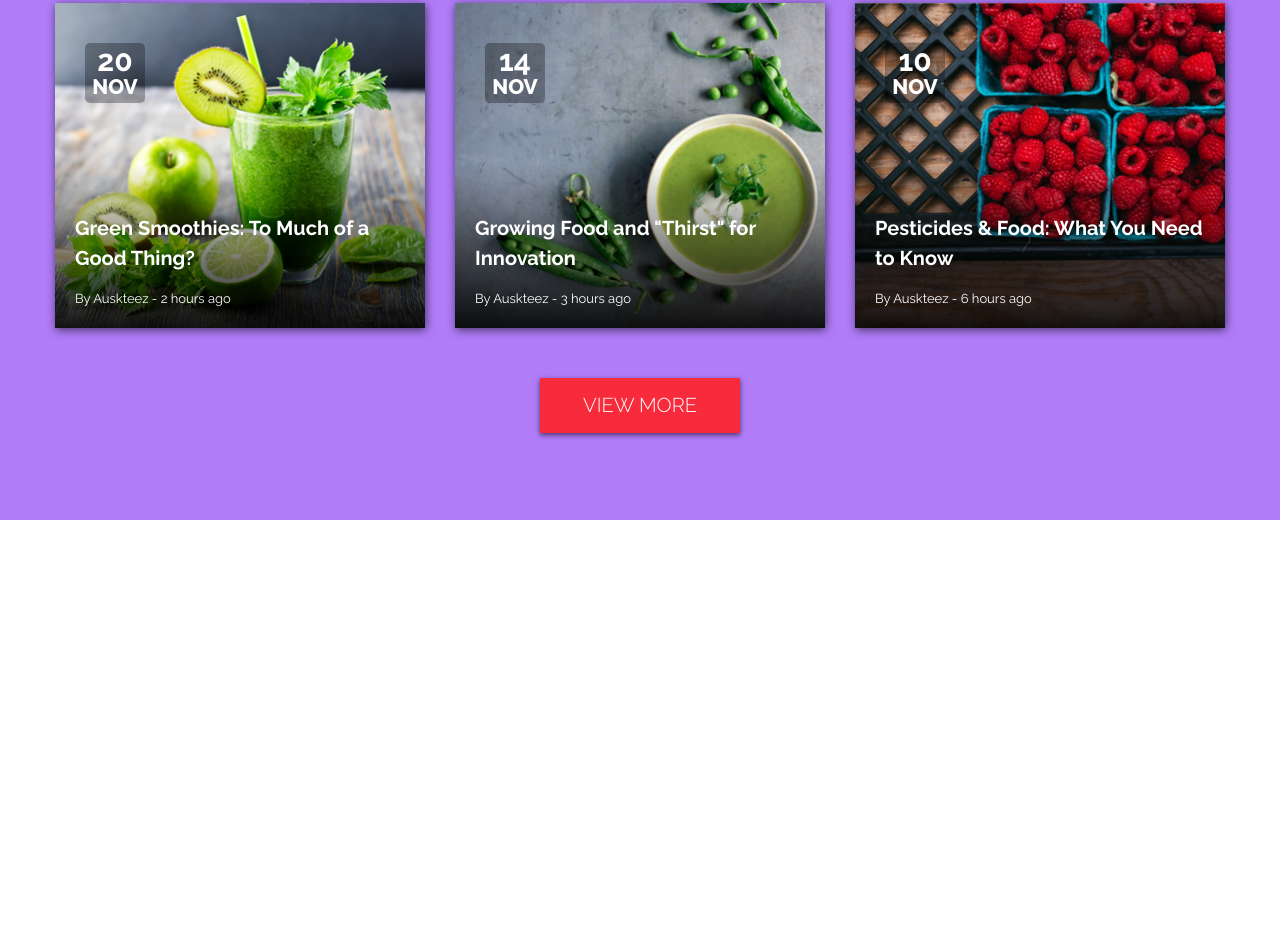
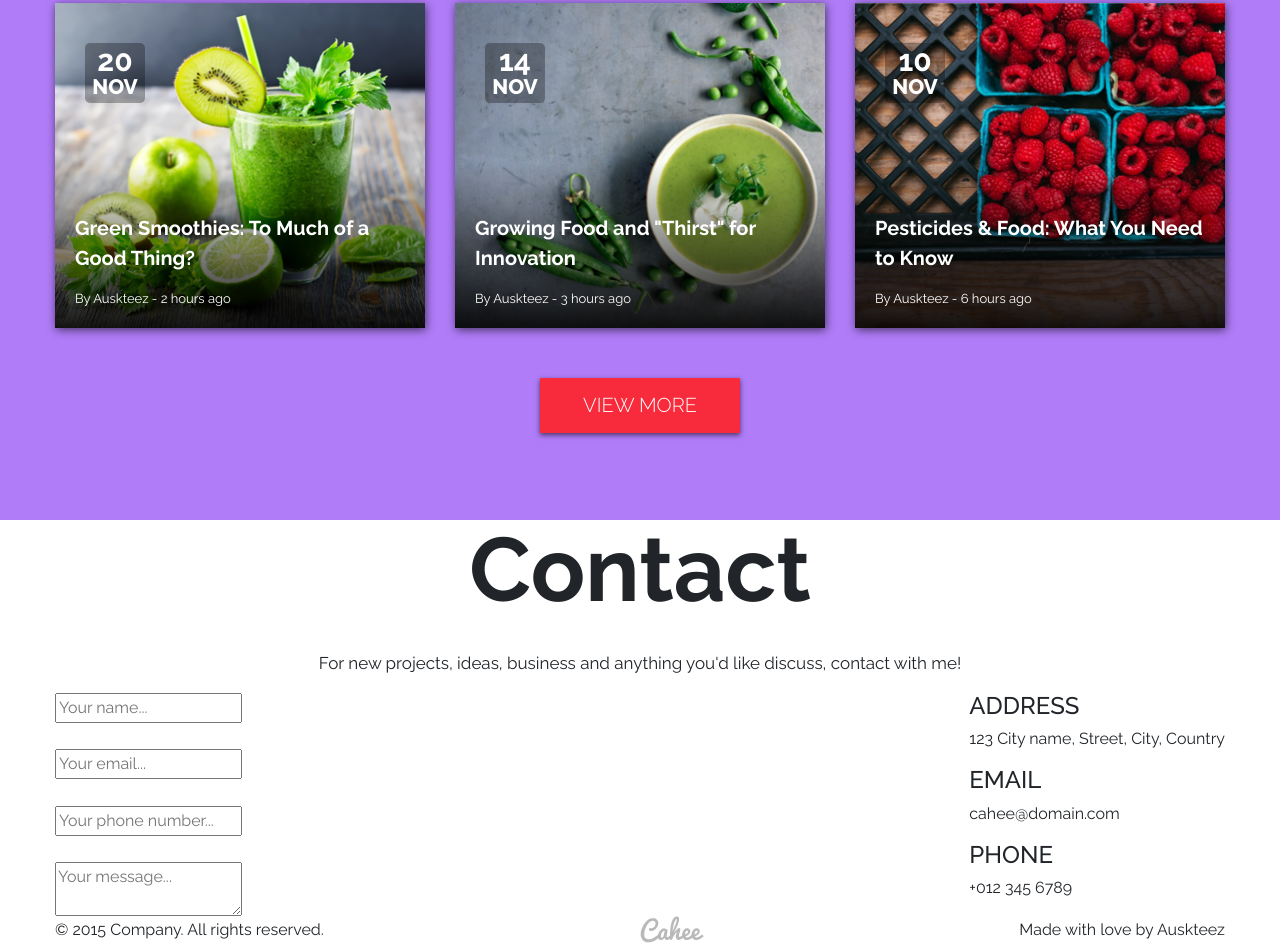
Before and after one commit to serafia/weekly-webdev-challenge-2, a website: page index.html in a window 1280 px wide. Shown: the part 4670-5613 px from the top of the page. Before the commit the page ends 5190 px from the top, so only its background shows below. Drawn offline with nearby package versions, Linux system fonts and the light colour scheme.

Commit message:
Modify index.html

```diff
--- a/index.html
+++ b/index.html
@@ -122,7 +122,7 @@
 				<p class="subscribe-box_p">Dolor sit amet, consectetur adipisicing elit, sed do eiusmod
 				tempor incididunt ut labore et dolore magna aliqua. Ut enim ad minim veniam.</p>
 				<form class="subscribe-box_form">
-					<input class="subscribe-box_form-input" type="email" name="email" placeholder="Your email adress..." required>
+					<input class="subscribe-box_form-input" type="email" name="email" placeholder="Your email adress..." autocomplete="off" required>
 					<button type="submit" class="btn subscribe-box_form-btn">subscribe</button>
 				</form>
 			</div>
@@ -180,13 +180,39 @@
 	</section>
 
 <!-- Contact -->
-	<section id="contact">
-		<div class="container"></div>
+	<section id="contact" class="contact-to-us">
+		<div class="container">
+			<div class="text-center contact-text">
+				<h2 class="head2">Contact</h2>
+				<p class="paragraf contact-text_p">For new projects, ideas, business and anything you'd like discuss, contact with me!</p>
+			</div>
+			<div class="d-flex justify-content-between  contact-box">
+				<form class="d-flex flex-column justify-content-between contact-box_form">
+					<input class="contact-box_form-input" type="text" name="name" placeholder="Your name..." autocomplete="off" required>
+					<input class="contact-box_form-input" type="email" name="email" placeholder="Your email..." autocomplete="off" required>
+					<input class="contact-box_form-input" type="tel" name="phone" placeholder="Your phone number..." autocomplete="off" required>
+					<textarea class="contact-box_form-textarea" name="message" placeholder="Your message..." autocomplete="off" required></textarea>
+				</form>
+				<div class="contact-box_text">
+					<h4 class="text-uppercase contact-box_text-head">address</h4>
+					<p class="contact-box_text-p">123 City name, Street, City, Country</p>
+					<h4 class="text-uppercase contact-box_text-head">email</h4>
+					<p class="contact-box_text-p">cahee@domain.com</p>
+					<h4 class="text-uppercase contact-box_text-head">phone</h4>
+					<p class="contact-box_text-p">+012 345 6789</p>
+				</div>
+			</div>
+
+		</div>
 	</section>
 
 <!-- Footer -->
-	<footer>
-		<div class="container"></div>
+	<footer class="d-flex align-items-center footer">
+		<div class="container d-flex flex-row align-items-center justify-content-between">
+			<p class="m-0 footer-p_large">&copy 2015 Company. All rights reserved.</p>
+			<img src="img/logo_small.png" alt="logo">
+			<p class="m-0 footer-p_small">Made with <span class="footer-p_small_red">love</span> by Auskteez</p>
+		</div>
 	</footer>
 
 	<script src="https://ajax.googleapis.com/ajax/libs/jquery/1.12.4/jquery.min.js"></script>
```
